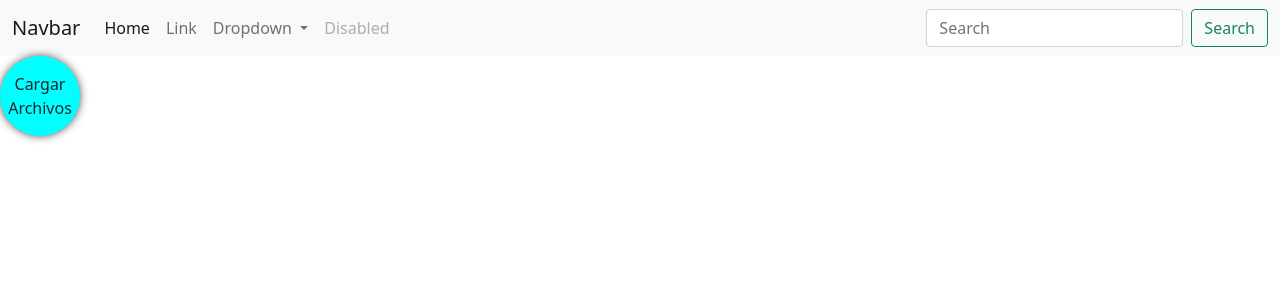
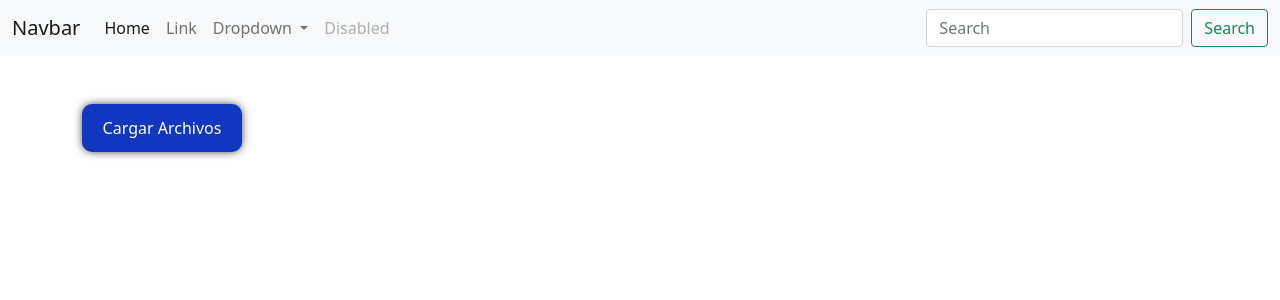
Before and after one commit to AndresBeltran75/firebase_angular, an Angular app: page / in a window 1280 px wide. Shown: the top 300 px of the page. Built offline with nearby package versions, Linux system fonts and the light colour scheme.

Commit message:
Se ajusta la visualización de mensajes

```diff
--- a/src/app/carga-archivos/carga-archivos.component.css
+++ b/src/app/carga-archivos/carga-archivos.component.css
@@ -3,10 +3,10 @@
 }
 
 #carga{
-    background-color: aqua;
-    border-radius: 100%;
-    height: 5rem;
-    width: 5rem;
+    background-color: rgb(17, 55, 192);
+    border-radius: 10px;
+    height: 3rem;
+    width: 10rem;
     position: absolute;
     align-items: center;
     align-content: center;
@@ -15,6 +15,7 @@
     padding: 1rem;
     box-shadow: 0 0 10px -1px rgb(38, 38, 38);
     display: flex;
+    color: white;
 }
 
 #carga:hover{
--- a/src/app/carga-archivos/carga-archivos.component.html
+++ b/src/app/carga-archivos/carga-archivos.component.html
@@ -1,3 +1,19 @@
-<input type="file" id="file" name="file" (change)="cargarArchivos($event)">
+<div class="container">
 
-<label for="file" id="carga">Cargar Archivos</label>
+    <div *ngIf="mostrarMensaje" class="alert alert-success mt-5" role="alert">
+        {{ mensaje }}
+    </div>
+
+    <div *ngIf="mostrarMensajeError" class="alert alert-danger mt-5" role="alert">
+        {{ mensaje }}
+    </div>
+
+    <div *ngIf="estaCargando" class="spinner-border text-primary mt-5" role="status">
+        <span class="sr-only"></span>
+      </div>
+
+    <div class="mt-5">
+        <input type="file" id="file" name="file" (change)="cargarArchivos($event)">
+        <label for="file" id="carga">Cargar Archivos</label>
+    </div>
+</div>
--- a/src/app/carga-archivos/carga-archivos.component.ts
+++ b/src/app/carga-archivos/carga-archivos.component.ts
@@ -1,4 +1,5 @@
 import { Component, OnInit } from '@angular/core';
+import { runInThisContext } from 'vm';
 import { UploadSeviceService } from '../services/upload-sevice.service'
 
 @Component({
@@ -14,20 +15,31 @@ export class CargaArchivosComponent implements OnInit {
   }
 
   archivos: any[] = [];
+  mostrarMensaje: boolean = false;
+  mostrarMensajeError: boolean = false;
+  estaCargando: boolean = false;
+  mensaje: string = '';
 
   cargarArchivos( evento: any ){
      let insumo = evento.target.files;
      let reader = new FileReader();
+     this.mostrarMensaje = false;
+     this.mostrarMensajeError = false;
+     this.estaCargando = false;
+     this.mensaje = '';
 
      reader.readAsDataURL(insumo[0]);
      reader.onloadend = () => {
-        console.log(reader.result);
+        this.estaCargando = true;
         this.archivos.push(reader.result);
         this.service.subirArchivo(`${ insumo[0].name }`, reader.result).then( url =>{
-          console.log( 'Archivo Cargado Exitosamente!' );
-          console.log( url );
+          this.estaCargando = false;
+          this.mensaje = 'Archivo Cargado Exitosamente!';
+          this.mostrarMensaje = true;
         }).catch( error => {
-          console.log( error )
+          this.mostrarMensajeError = true;
+          this.estaCargando = false;
+          this.mensaje = `Se presento un error al cargar el archivo: ${ error }`;
         });
      }
   }
--- a/src/app/services/upload-sevice.service.ts
+++ b/src/app/services/upload-sevice.service.ts
@@ -19,8 +19,7 @@ export class UploadSeviceService {
       let response = await this.storageReference.child(`users/${ nombre }`).putString(base64, 'data_url');
       return await response.ref.getDownloadURL();
     } catch (error) {
-      console.log( error );
-      return null;
+      throw error;
     }
   }
 
```
